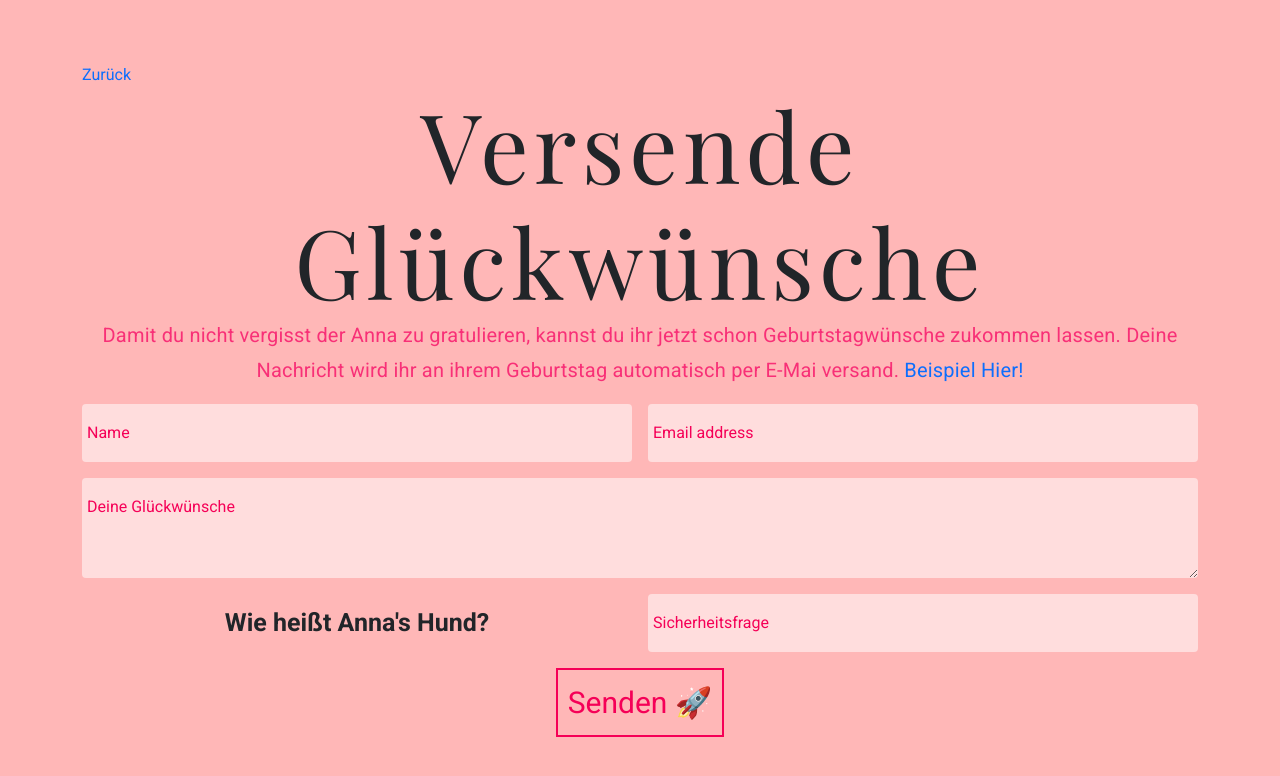
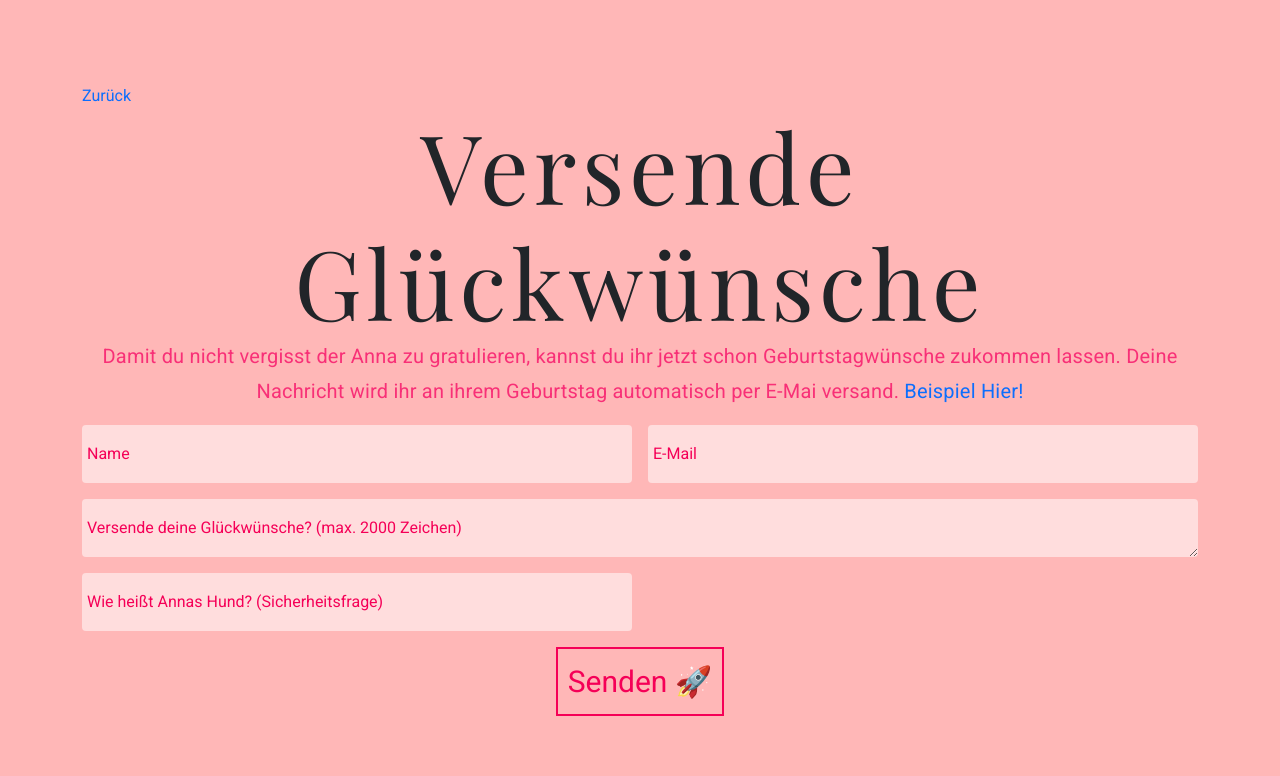
Before and after one commit to AJaeck/python-bday-app, a Flask app: page /glueckwunsch in a window 1280 px wide. Shown: the top 776 px of the page. Run offline with Flask 2, Linux system fonts and the light colour scheme; some libraries are stand-ins or nearby versions.

Commit message:
form validation and security

```diff
--- a/app.py
+++ b/app.py
@@ -1,6 +1,8 @@
 # Flask docs @ https://flask.palletsprojects.com/en/2.0.x/
 from ast import NotIn
-from flask import Flask, request, render_template
+from re import X
+from unicodedata import name
+from flask import Flask, request, render_template, redirect, url_for
 
 # Code of your application, which uses environment variables (e.g. from `os.environ` or
 # `os.getenv`) as if they came from the actual environment.
@@ -8,7 +10,7 @@ from dotenv import load_dotenv
 import os
 
 #Import WTForms https://flask-wtf.readthedocs.io/en/1.0.x/
-
+from forms import GW_Form
 
 # Sendinblue API Docs: https://developers.sendinblue.com/reference/
 import sib_api_v3_sdk
@@ -23,53 +25,93 @@ headers = {
 # take environment variables from .env.
 load_dotenv()
 
-# initiate flask app and CSRF Protection
+# initiate flask app and Config Variables
+# recaptcha keys and csrf protection
 app = Flask(__name__)
+app.config['SECRET_KEY'] = os.getenv("SECRET")
+app.config['RECAPTCHA_PUBLIC_KEY'] = os.getenv("SITEKEY")
+app.config['RECAPTCHA_PRIVATE_KEY'] = os.getenv("SECRETKEY")
 
 # create routes
 @app.route('/')
 def index():
     return render_template("index.html")
 
-@app.route('/glueckwunsch', methods=["GET","POST"])
+@app.route('/glueckwunsch', methods=["GET", "POST"])
 def glueckwunsch():
-    return render_template("glueckwunsch.html")
+    form = GW_Form()
 
-@app.route("/versand", methods=["POST"])
+    # form data
+    name=form.name.data
+    email=form.email.data
+    gw_text=form.gw_text.data
+    secret=form.secret.data
+
+    if form.validate_on_submit():
+
+        # Send Confirmation Email with SIB
+        url_add_contact = base + "contacts/doubleOptinConfirmation"
+        payload = {
+                "attributes": {
+                    "VORNAME": name,
+                    "GW_TEXT": gw_text
+                },
+                "includeListIds": [2],
+                "updateEnabled": True,
+                "email": email,
+                "templateId": 1,
+                "redirectionUrl": "http://127.0.0.1:5000/"
+        }
+        response = requests.request("POST", url_add_contact, json=payload, headers=headers)
+        print("New Form Submission from: " + name)
+        print(response.text)
+        return redirect('versand', code=307)
+    elif form.secret.errors:
+        error_statement = "Das war wohl nicht die richtige Antwort auf die Sicherheitsfrage."
+        return render_template("glueckwunsch.html", form=form, error_statement=error_statement, name=name, gw_text=gw_text, email=email )
+    else:
+        print(form.errors)
+
+    return render_template("glueckwunsch.html", form=form)
+
+@app.route("/versand", methods=["POST", "GET"])
 def form():
 
-    #form variables
-    name = request.form.get("name")
-    email = request.form.get("email")
-    gw_text = request.form.get("gw_text")
-    secret = request.form.get("secret")
+    if request.method == 'POST':
+        form = GW_Form()
+        name=form.name.data
+        email=form.email.data
 
-    #form error hadling
-    if not name or not gw_text or not email or not secret:
-        error_statement = "All Form Fields Required...😢"
-        return render_template("glueckwunsch.html", error_statement=error_statement, name=name, gw_text=gw_text, email=email )
+        return render_template("versand.html", name=name, email=email)
 
-     #set a list of secrets
-    annas_secrets = ["Hailey", "hailey"]
-    if not secret in annas_secrets:
-        error_statement = "Das war wohl nicht die richtige Antwort auf die Sicherheitsfrage. Wenn du Hilfe brauchst kontaktiere hubby@anna-mausebaer.de"
-        return render_template("glueckwunsch.html", error_statement=error_statement, name=name, gw_text=gw_text, email=email )
+    return redirect('/')
 
-    #Create Contact via DOI Flow
-    url_add_contact = base + "contacts/doubleOptinConfirmation"
-    payload = {
-            "attributes": {
-                "VORNAME": name,
-                "GW_TEXT": "gw_text"
-            },
-            "includeListIds": [2],
-            "updateEnabled": True,
-            "email": email,
-            "templateId": 1,
-            "redirectionUrl": "http://127.0.0.1:5000/"
-    }
-    response = requests.request("POST", url_add_contact, json=payload, headers=headers)
-    print("New Form Submission from: " + name)
-    print(response.text)
 
-    return render_template("versand.html", name=name)
+@app.route("/real", methods=["POST"])
+def success():
+    form = GW_Form()
+
+    name=form.name.data
+    email=form.email.data
+    gw_text=form.gw_text.data
+    secret=form.secret.data
+
+    if form.validate_on_submit():
+
+        url_add_contact = base + "contacts/doubleOptinConfirmation"
+        payload = {
+                "attributes": {
+                    "VORNAME": name,
+                    "GW_TEXT": gw_text
+                },
+                "includeListIds": [2],
+                "updateEnabled": True,
+                "email": email,
+                "templateId": 1,
+                "redirectionUrl": "http://127.0.0.1:5000/"
+        }
+        response = requests.request("POST", url_add_contact, json=payload, headers=headers)
+        print("New Form Submission from: " + name)
+        print(response.text)
+
+    return render_template("versand.html", name=name, email=email)
--- a/templates/glueckwunsch.html
+++ b/templates/glueckwunsch.html
@@ -9,35 +9,68 @@
     </p>
     {% if error_statement %}
     <div class="alert alert-warning alert-dismissible fade show" role="alert">
-      <strong>Holy guacamole!</strong> {{ error_statement }}
+      <strong>Holy guacamole🥑</strong> {{ error_statement }} Wenn du Hilfe brauchst kontaktiere
+      <a href="mailto:hubby@anna-mausebaer.de"><strong>hubby@anna-mausebaer.de</strong></a>
       <button type="button" class="btn-close" data-bs-dismiss="alert" aria-label="Close"></button>
     </div>
     {% endif %}
-    <form id="gw-form" class="row g-3 needs-validation" style="align-items: center" action="/versand" method="POST" novalidate>
+    <form id="gw-form" class="row g-3 needs-validation" style="align-items: center" method="POST" action="/glueckwunsch" novalidate>
+      {{ form.csrf_token }}
       <div class="form-floating col-md-6">
-        <input type="text" class="form-control" id="floatingName" placeholder="Name" required name="name" />
-        <label for="floatingName">Name</label>
+        {% if form.name.errors %} {{ form.name(class_="form-control is-invalid", placeholder="Name") }}
+        <div class="invalid-feedback">
+          {% for error in form.name.errors %}
+          <span>{{ error }}</span>
+          {% endfor %}
+        </div>
+        {% else %} {{ form.name(class_="form-control", placeholder="Name") }}
         <div class="valid-feedback">Läuft 👍</div>
         <div class="invalid-feedback">Du hast deinen Namen vergessen dum dum 🤓</div>
+        {% endif %} {{ form.name.label }}
       </div>
       <div class="form-floating col-md-6">
-        <input type="email" class="form-control" id="floatingInput" placeholder="name@example.com" required name="email" />
-        <label for="floatingInput">Email address</label>
+        {% if form.email.errors %} {{ form.email(class_="form-control is-invalid", placeholder="email") }}
+        <div class="invalid-feedback">
+          {% for error in form.email.errors %}
+          <span>{{ error }}</span>
+          {% endfor %}
+        </div>
+        {% else %} {{ form.email(class_="form-control", placeholder="email") }}
         <div class="valid-feedback">Läuft 👍</div>
         <div class="invalid-feedback">Ohne E-Mail ohne mich 😡</div>
+        {% endif %} {{ form.email.label }}
       </div>
+
       <div class="form-floating col-12">
-        <textarea class="form-control" placeholder="Leave your question here" id="floatingTextarea" style="height: 100px" required name="gw_text"></textarea>
-        <label for="floatingTextarea">Deine Glückwünsche</label>
+        {% if form.gw_text.errors %} {{ form.gw_text(class_="form-control is-invalid", placeholder="gw_text") }}
+        <div class="invalid-feedback">
+          {% for error in form.gw_text.errors %}
+          <span>{{ error }}</span>
+          {% endfor %}
+        </div>
+        {% else %} {{ form.gw_text(class_="form-control", placeholder="gw_text") }}
         <div class="valid-feedback">Läuft 👍</div>
         <div class="invalid-feedback">Upps...Du hast die Glückwünsche vergessen 🙊</div>
+        {% endif %} {{ form.gw_text.label }}
       </div>
-      <div class="form-floating col-md-6 secret">Wie heißt Anna's Hund?</div>
       <div class="form-floating col-md-6">
-        <input type="text" class="form-control" id="floatingSecret" placeholder="Anna's Secret" required name="secret" />
-        <label for="floatingSecret">Sicherheitsfrage</label>
+        {% if form.secret.errors %} {{ form.secret(class_="form-control is-invalid", placeholder="secret") }}
+        <div class="invalid-feedback">
+          {% for error in form.secret.errors %}
+          <span>{{ error }}</span>
+          {% endfor %}
+        </div>
+        {% else %} {{ form.secret(class_="form-control", placeholder="secret") }}
         <div class="valid-feedback">Läuft 👍</div>
-        <div class="invalid-feedback">Du wirst doch wohl kein Bot sein 🤖</div>
+        <div class="invalid-feedback">Beantworte bitte die Sicherheitsfrage du Bot 🤖</div>
+        {% endif %} {{ form.secret.label }}
+      </div>
+      <div class="form-floating col-md-6">
+        {{ form.recaptcha }}
+        <div class="invalid-feedback">Bist du ein Bot 🤖?</div>
+        {% if form.recaptcha.errors %} {% for error in form.recaptcha.errors %}
+        <span style="width: 100%; margin-top: 0.25rem; font-size: 0.875em; color: #dc3545">Haken setzen du Bot 🤖</span>
+        {% endfor %} {% endif %}
       </div>
       <div class="col-12 d-grid">
         <button type="submit">Senden 🚀</button>
--- a/templates/versand.html
+++ b/templates/versand.html
@@ -3,7 +3,7 @@
   <div class="container" style="text-align: center;">
     <h1>Das hat geklappt {{ name }}</h1>
     <p style="text-align: center;">
-      Bitte bestätige deine E-Mail Adresse, bevor deine Glückwünsche abgeschickt werden können. Du solltest hierfür eine Bestätigungsmail erhalten haben.
+      Bitte bestätige deine E-Mail Adresse, bevor deine Glückwünsche abgeschickt werden können. Du solltest hierfür eine Bestätigungsmail an {{ email }} erhalten haben.
     </p>
     <img loading="lazy" src="{{ url_for('static', filename='images/ESg6.gif')}}" alt="sucxess_gif" style="width: 200px;">
     <a href="/" style="width: 100%; text-align: center; display: block;">Zurück zum Countdown</a>
```
